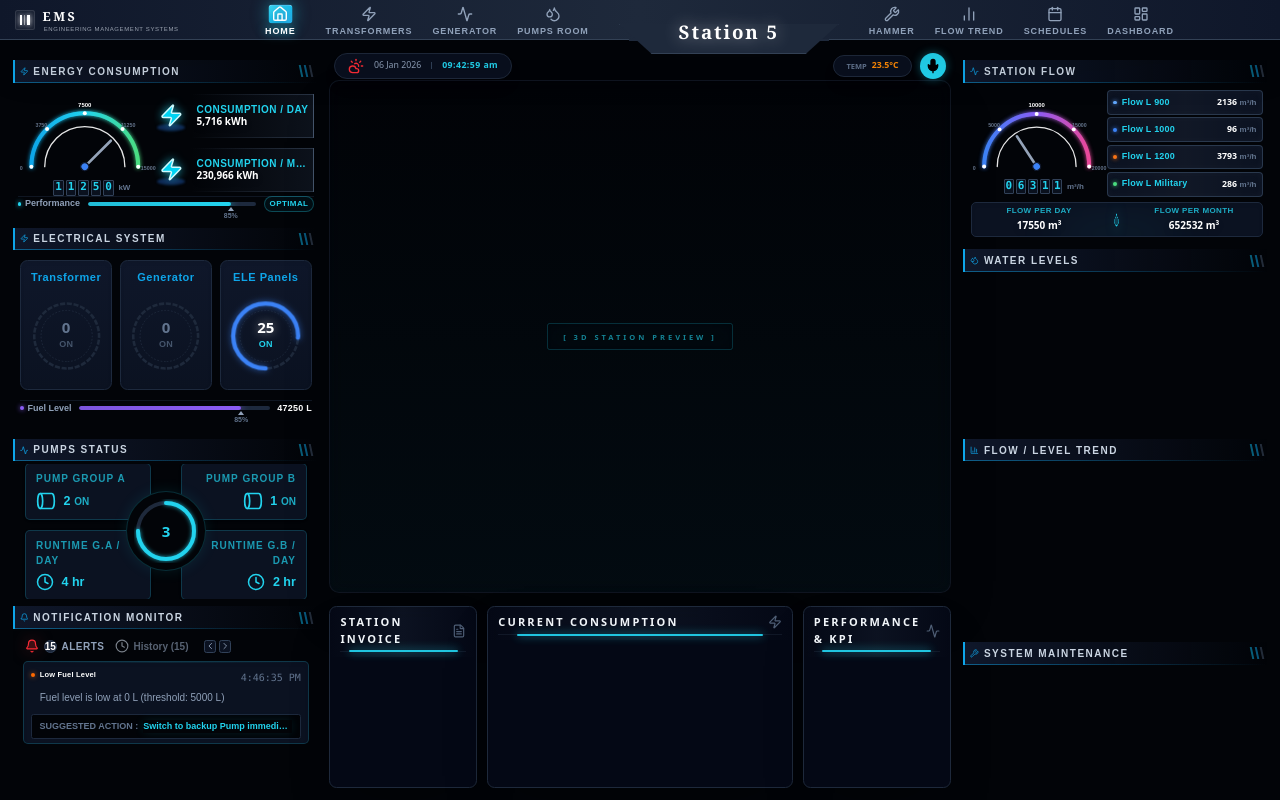
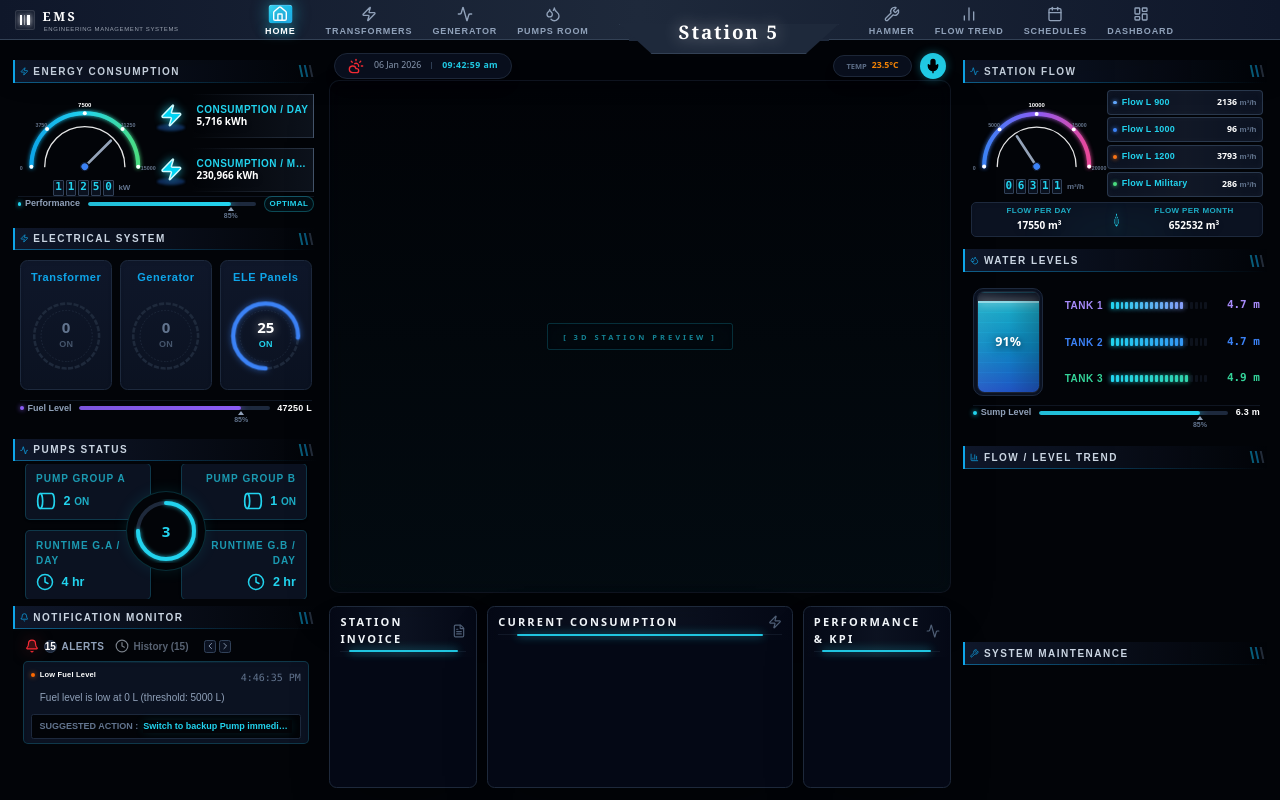
Before and after one commit to serafy0/station-dashboard, a Next.js app: page / in a window 1280 px wide. Built offline with nearby package versions, Linux system fonts and the light colour scheme.

Commit message:
Add Water Levels

```diff
--- a/src/app/page.tsx
+++ b/src/app/page.tsx
@@ -8,6 +8,7 @@ import { ElectricalSystem } from "@/components/dashboard/ElectricalSystem";
 import { PumpsStatus } from "@/components/dashboard/PumpsStatus";
 import { NotificationMonitor } from "@/components/dashboard/NotificationMonitor";
 import { StationFlow } from "@/components/dashboard/StationFlow";
+import { WaterLevels } from "@/components/dashboard/WaterLevels";
 
 export default function Home() {
   return (
@@ -75,8 +76,11 @@ export default function Home() {
               <SideTechPanel title="Station Flow" icon={Activity} className="h-[25%]">
                  <StationFlow />
               </SideTechPanel>
-              <SideTechPanel title="Water Levels" icon={Droplets} className="h-[25%]" />
-              <SideTechPanel title="Flow / Level Trend" icon={BarChart3} className="flex-1" />
+            <SideTechPanel title="Water Levels" icon={Droplets} className="h-[26%]">
+                <WaterLevels />
+            </SideTechPanel>
+
+           <SideTechPanel title="Flow / Level Trend" icon={BarChart3} className="flex-1" />
               <SideTechPanel title="System Maintenance" icon={Wrench} className="h-[20%]" />
             </div>
 
--- /dev/null
+++ b/src/components/dashboard/WaterLevels.tsx
@@ -0,0 +1,97 @@
+"use client";
+
+import { ProgressBar } from "@/components/ui/ProgressBar";
+import { SegmentedBar } from "../ui/SegmentedBar";
+
+
+
+function WaterTank({ percentage }: { percentage: number }) {
+  return (
+    <div className="h-full w-[70px] bg-[#0b1221] border border-slate-800 rounded-2xl p-1 relative shadow-inner group">
+      <div className="relative w-full h-full bg-[#1e293b]/30 rounded-xl overflow-hidden border border-white/5 backdrop-blur-sm">
+
+        <div
+            className="absolute inset-0 opacity-20"
+            style={{
+                backgroundImage: "linear-gradient(#22d3ee 1px, transparent 1px)",
+                backgroundSize: "100% 10px"
+            }}
+        />
+
+        <div
+          className="absolute bottom-0 left-0 w-full transition-all duration-1000 ease-in-out"
+          style={{ height: `${percentage}%` }}
+        >
+          <div className="absolute inset-0 bg-gradient-to-t from-[#2563eb] via-[#0ea5e9] to-[#22d3ee] opacity-80" />
+
+          <div className="absolute top-0 left-0 w-full h-[2px] bg-white/50 shadow-[0_0_10px_white]" />
+        </div>
+
+        <div className="absolute inset-0 bg-gradient-to-r from-white/5 via-transparent to-black/20 rounded-xl pointer-events-none" />
+      </div>
+
+      <div className="absolute inset-0 flex items-center justify-center z-10">
+        <span className="text-xl font-bold text-white drop-shadow-[0_2px_4px_rgba(0,0,0,0.8)] font-sans">
+          {percentage}%
+        </span>
+      </div>
+    </div>
+  );
+}
+
+
+
+export function WaterLevels() {
+
+  return (
+    <div className="w-full h-full flex flex-col p-3 gap-1">
+
+      <div className="flex-1 flex gap-4 min-h-0 items-center">
+
+        <div className="shrink-0 h-[90%]">
+          <WaterTank percentage={91} />
+        </div>
+
+        <div className="flex-1 flex flex-col justify-center gap-8">
+
+          <SegmentedBar
+            label="Tank 1"
+            value={75}
+            displayValue="4.7 m"
+            fromColor="#22d3ee"
+            toColor="#a78bfa"
+          />
+
+          <SegmentedBar
+            label="Tank 2"
+            value={75}
+            displayValue="4.7 m"
+            fromColor="#22d3ee"
+            toColor="#3b82f6"
+          />
+
+          <SegmentedBar
+            label="Tank 3"
+            value={80}
+            displayValue="4.9 m"
+            fromColor="#22d3ee"
+            toColor="#34d399"
+          />
+        </div>
+      </div>
+
+      <div className="shrink-0 pt-2 border-t border-slate-800/50">
+        <div className="-mt-1">
+            <ProgressBar
+            label="Sump Level"
+            value={85}
+            statusText="6.3 m"
+            statusType="text"
+            color="#22d3ee"
+            className="border-none mt-0 pt-1"
+            />
+        </div>
+      </div>
+    </div>
+  );
+}
--- /dev/null
+++ b/src/components/ui/SegmentedBar.tsx
@@ -0,0 +1,61 @@
+import { getGradientColor } from "@/lib/getgradientcolor";
+import { cn } from "@/lib/utils";
+import { useMemo } from "react";
+
+interface SegmentedBarProps {
+  label: string;
+  value: number;
+  displayValue: string;
+  fromColor: string;
+  toColor: string;
+}
+
+export function SegmentedBar({ label, value, displayValue, fromColor, toColor }: SegmentedBarProps) {
+  const totalSegments = 20;
+  const filledSegments = Math.round((value / 100) * totalSegments);
+
+  const segments = useMemo(() => Array.from({ length: totalSegments }), []);
+
+  return (
+    <div className="flex items-center gap-3 w-full">
+      <span
+        className="text-[10px] font-bold uppercase tracking-wider w-20 shrink-0 text-right transition-colors duration-300"
+        style={{ color: toColor }}
+      >
+        {label}
+      </span>
+
+      <div className="flex-1 h-3 flex gap-[2px]">
+        {segments.map((_, i) => {
+          const isFilled = i < filledSegments;
+
+          const factor = i / (totalSegments - 1);
+          const segmentColor = isFilled
+            ? getGradientColor(fromColor, toColor, factor)
+            : undefined;
+
+          return (
+            <div
+              key={i}
+              className={cn(
+                "flex-1 h-full rounded-[1px] transition-all duration-500",
+                !isFilled ? "bg-[#1e293b] opacity-40" : ""
+              )}
+              style={{
+                backgroundColor: segmentColor,
+                boxShadow: isFilled ? `0 0 5px ${segmentColor}` : "none",
+              }}
+            />
+          );
+        })}
+      </div>
+
+      <span
+        className="text-[11px] font-bold font-mono text-right whitespace-nowrap min-w-[45px] shrink-0"
+        style={{ color: toColor }}
+      >
+        {displayValue}
+      </span>
+    </div>
+  );
+}
--- /dev/null
+++ b/src/lib/getgradientcolor.ts
@@ -0,0 +1,17 @@
+export function getGradientColor(startColor: string, endColor: string, factor: number) {
+  const hex2rgb = (hex: string) => {
+    const r = parseInt(hex.slice(1, 3), 16);
+    const g = parseInt(hex.slice(3, 5), 16);
+    const b = parseInt(hex.slice(5, 7), 16);
+    return [r, g, b];
+  };
+
+  const [r1, g1, b1] = hex2rgb(startColor);
+  const [r2, g2, b2] = hex2rgb(endColor);
+
+  const r = Math.round(r1 + factor * (r2 - r1));
+  const g = Math.round(g1 + factor * (g2 - g1));
+  const b = Math.round(b1 + factor * (b2 - b1));
+
+  return `rgb(${r}, ${g}, ${b})`;
+}
```
